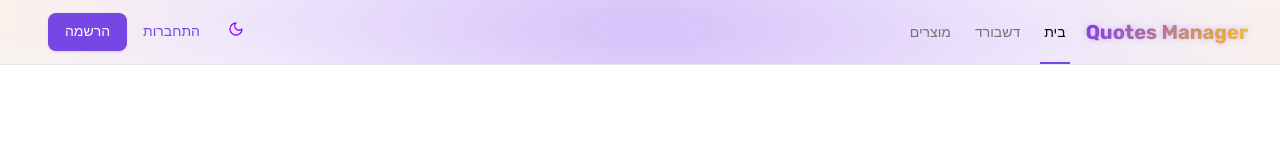
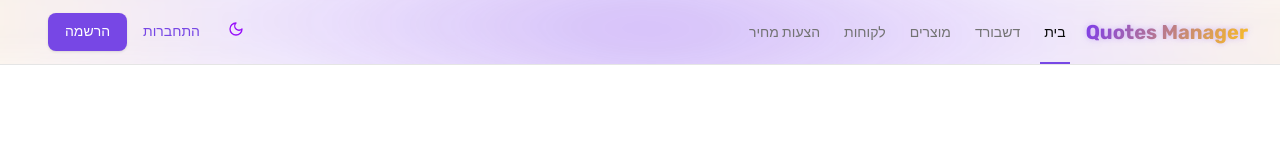
Before and after one commit to yohaiisraelohana/yuv-ai-nextjs-boilerplate, a Next.js app: page / in a window 1280 px wide. Shown: the top 160 px of the page. Built offline with nearby package versions, Linux system fonts and the light colour scheme; no server answers.

Commit message:
add customers and quotes to navbar

```diff
--- a/src/components/layout/Navbar.tsx
+++ b/src/components/layout/Navbar.tsx
@@ -66,6 +66,26 @@ export function Navbar() {
                   }`}
                 >
                   מוצרים
+                </Link>
+                <Link
+                  href="/customers"
+                  className={`inline-flex items-center px-1 pt-1 border-b-2 text-sm font-medium mx-2 ${
+                    pathname === "/customers"
+                      ? "border-primary text-foreground"
+                      : "border-transparent text-muted-foreground hover:text-foreground hover:border-gray-300"
+                  }`}
+                >
+                  לקוחות
+                </Link>
+                <Link
+                  href="/quotes"
+                  className={`inline-flex items-center px-1 pt-1 border-b-2 text-sm font-medium mx-2 ${
+                    pathname === "/quotes"
+                      ? "border-primary text-foreground"
+                      : "border-transparent text-muted-foreground hover:text-foreground hover:border-gray-300"
+                  }`}
+                >
+                  הצעות מחיר
                 </Link>
               </div>
             </div>
@@ -161,6 +181,26 @@ export function Navbar() {
               >
                 מוצרים
               </Link>
+              <Link
+                href="/customers"
+                className={`block pl-3 pr-4 py-2 border-l-4 text-base font-medium ${
+                  pathname === "/customers"
+                    ? "bg-indigo-50 border-primary text-primary"
+                    : "border-transparent text-gray-600 hover:bg-gray-50 hover:border-gray-300 hover:text-gray-800"
+                }`}
+              >
+                לקוחות
+              </Link>
+              <Link
+                href="/quotes"
+                className={`block pl-3 pr-4 py-2 border-l-4 text-base font-medium ${
+                  pathname === "/quotes"
+                    ? "bg-indigo-50 border-primary text-primary"
+                    : "border-transparent text-gray-600 hover:bg-gray-50 hover:border-gray-300 hover:text-gray-800"
+                }`}
+              >
+                הצעות מחיר
+              </Link>
             </div>
           </div>
         )}
```
